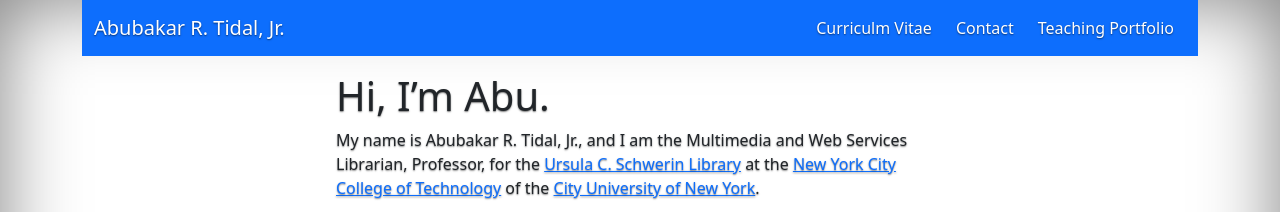
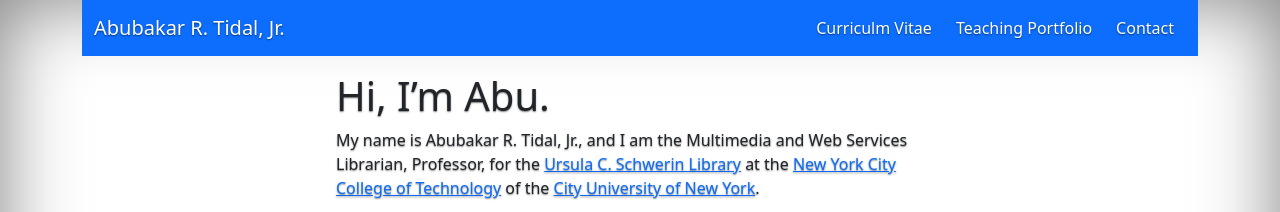
Before and after one commit to KentuckyFriedTofu/KentuckyFriedTofu.github.io, a Jekyll site: the page built from index.md, in a window 1280 px wide. Shown: the top 212 px of the page. Built offline with Jekyll 4.4.1, drawn with Linux system fonts in a browser that asks for light colours.

Commit message:
Update nav.html

```diff
--- a/_includes/nav.html
+++ b/_includes/nav.html
@@ -11,10 +11,10 @@
                 <a class="nav-link text-white" href="cv.html"><i class="fas fa-envelope mx-1"></i> Curriculm Vitae</a>
             </li>
             <li class="nav-item me-3 me-lg-0">
-                <a class="nav-link text-white" href="contact.html"><i class="fas fa-envelope mx-1"></i> Contact</a>
+                <a class="nav-link text-white" href="https://openlab.citytech.cuny.edu/juniortidal/"> <i class="fas fa-user mx-1"></i> Teaching Portfolio </a>
             </li>
             <li class="nav-item me-3 me-lg-0">
-                <a class="nav-link text-white" href="https://openlab.citytech.cuny.edu/juniortidal/"> <i class="fas fa-user mx-1"></i> Teaching Portfolio </a>
+                <a class="nav-link text-white" href="contact.html"><i class="fas fa-envelope mx-1"></i> Contact</a>
             </li>
         </ul>
     </div>
```
